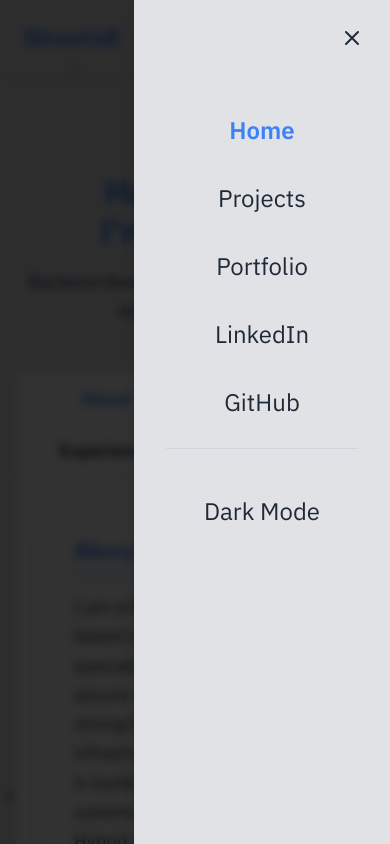
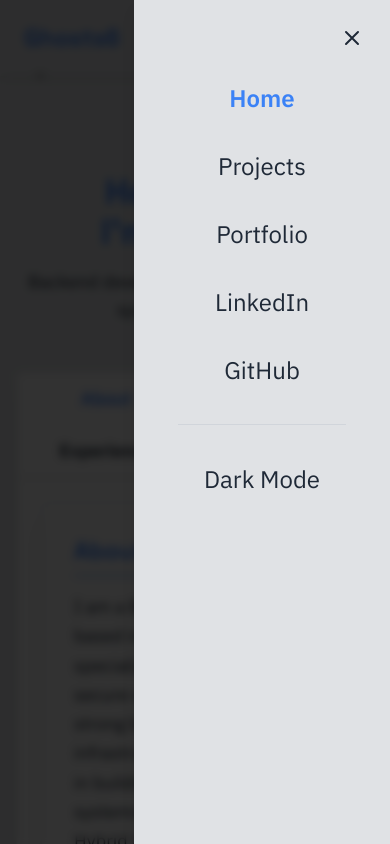
Before and after one commit to Ghosts6/Ghosts6.github.io, a React (Create React App) app in the folder frontend/: page / in a window 390 px wide. Both pictures are taken after a click on the button "Open menu". Shown: the top 844 px of the page. Built offline with nearby package versions, Linux system fonts and the light colour scheme; the HTML template or start-up script is replaced by a standard one.

Commit message:
feat(fix): responsive, fps improvement on phones

```diff
--- a/frontend/src/components/common/Header.tsx
+++ b/frontend/src/components/common/Header.tsx
@@ -1,4 +1,5 @@
 import React, { useState, useEffect } from "react";
+import { createPortal } from "react-dom";
 import { Link, useLocation } from "react-router-dom";
 import DarkModeToggle from "./DarkModeToggle";
 
@@ -17,14 +18,35 @@ const Header: React.FC = () => {
   }, []);
 
   useEffect(() => {
-    if (isMenuOpen) {
-      const previous = document.body.style.overflow;
-      document.body.style.overflow = "hidden";
-      return () => {
-        document.body.style.overflow = previous;
-      };
-    }
-    return undefined;
+    if (!isMenuOpen) return undefined;
+
+    const scrollY = window.scrollY;
+    const { style } = document.body;
+    const previous = {
+      overflow: style.overflow,
+      position: style.position,
+      top: style.top,
+      left: style.left,
+      right: style.right,
+      width: style.width,
+    };
+
+    style.overflow = "hidden";
+    style.position = "fixed";
+    style.top = `-${scrollY}px`;
+    style.left = "0";
+    style.right = "0";
+    style.width = "100%";
+
+    return () => {
+      style.overflow = previous.overflow;
+      style.position = previous.position;
+      style.top = previous.top;
+      style.left = previous.left;
+      style.right = previous.right;
+      style.width = previous.width;
+      window.scrollTo(0, scrollY);
+    };
   }, [isMenuOpen]);
 
   useEffect(() => {
@@ -43,6 +65,101 @@ const Header: React.FC = () => {
       active ? "after:scale-x-100 text-accent dark:text-dark-accent font-semibold" : "after:scale-x-0 hover:after:scale-x-100",
     ].join(" ");
   };
+
+  const mobileMenuItems = [
+    { label: "Home", href: "/", external: false },
+    { label: "Projects", href: "/projects", external: false },
+    { label: "Portfolio", href: "https://kiarashbashokian.com/", external: true },
+    { label: "LinkedIn", href: "https://www.linkedin.com/in/kiarashbashokian/", external: true },
+    { label: "GitHub", href: "https://github.com/Ghosts6", external: true },
+  ];
+
+  const mobileMenu = (
+    <>
+      {isMenuOpen && (
+        <div
+          className="fixed inset-0 bg-black/80 backdrop-blur-sm z-40 md:hidden"
+          onClick={toggleMenu}
+          aria-hidden="true"
+        />
+      )}
+
+      <div
+        id="mobile-menu"
+        className={`fixed inset-y-0 right-0 z-50 w-64 max-w-[85vw] bg-primary dark:bg-dark-primary shadow-lg md:hidden transition-transform duration-300 ease-in-out ${
+          isMenuOpen ? "translate-x-0 pointer-events-auto" : "translate-x-full pointer-events-none"
+        }`}
+        style={{ height: "100dvh" }}
+        aria-hidden={!isMenuOpen}
+      >
+        <div className="flex h-full flex-col overflow-y-auto overscroll-contain">
+          <div className="flex shrink-0 justify-end p-4">
+            <button
+              type="button"
+              onClick={toggleMenu}
+              aria-label="Close menu"
+              className="min-h-[44px] min-w-[44px] inline-flex items-center justify-center text-text dark:text-dark-text focus:outline-none focus-visible:ring-2 focus-visible:ring-accent"
+            >
+              <svg
+                className="w-6 h-6"
+                fill="none"
+                stroke="currentColor"
+                viewBox="0 0 24 24"
+                xmlns="http://www.w3.org/2000/svg"
+                aria-hidden="true"
+              >
+                <path
+                  strokeLinecap="round"
+                  strokeLinejoin="round"
+                  strokeWidth="2"
+                  d="M6 18L18 6M6 6l12 12"
+                />
+              </svg>
+            </button>
+          </div>
+
+          <nav className="flex flex-1 flex-col items-center gap-6 px-4 pb-8" aria-label="Mobile">
+            {mobileMenuItems.map((item) => {
+              const content = (
+                <span
+                  className={`relative group text-2xl min-h-[44px] inline-flex items-center transition-transform duration-200 hover:scale-110 active:scale-95 ${
+                    !item.external && location.pathname === item.href
+                      ? "text-accent dark:text-dark-accent font-semibold"
+                      : "text-text dark:text-dark-text"
+                  }`}
+                >
+                  {item.label}
+                  <span className="absolute bottom-0 left-0 w-0 h-0.5 bg-accent dark:bg-dark-accent transition-all duration-300 group-hover:w-full" />
+                </span>
+              );
+
+              return item.external ? (
+                <a
+                  key={item.label}
+                  href={item.href}
+                  target="_blank"
+                  rel="noopener noreferrer"
+                  onClick={toggleMenu}
+                >
+                  {content}
+                </a>
+              ) : (
+                <Link key={item.label} to={item.href} onClick={toggleMenu}>
+                  {content}
+                </Link>
+              );
+            })}
+
+            <div className="border-t border-gray-300 dark:border-gray-600 w-3/4 my-2" />
+
+            <div className="min-h-[44px] flex items-center">
+              <DarkModeToggle displayText={true} />
+            </div>
+          </nav>
+        </div>
+      </div>
+    </>
+  );
 
   return (
     <>
@@ -126,90 +243,7 @@ const Header: React.FC = () => {
         </div>
       </header>
 
-      <div
-        id="mobile-menu"
-        className={`fixed top-0 right-0 h-screen w-64 bg-primary dark:bg-dark-primary shadow-lg z-50 transform transition-transform duration-300 ease-in-out ${
-          isMenuOpen ? "translate-x-0" : "translate-x-full"
-        } md:hidden overflow-y-auto`}
-      >
-        <div className="flex justify-end p-4">
-          <button
-            type="button"
-            onClick={toggleMenu}
-            aria-label="Close menu"
-            className="min-h-[44px] min-w-[44px] inline-flex items-center justify-center text-text dark:text-dark-text focus:outline-none focus-visible:ring-2 focus-visible:ring-accent"
-          >
-            <svg
-              className="w-6 h-6"
-              fill="none"
-              stroke="currentColor"
-              viewBox="0 0 24 24"
-              xmlns="http://www.w3.org/2000/svg"
-              aria-hidden="true"
-            >
-              <path
-                strokeLinecap="round"
-                strokeLinejoin="round"
-                strokeWidth="2"
-                d="M6 18L18 6M6 6l12 12"
-              />
-            </svg>
-          </button>
-        </div>
-
-        <nav className="flex flex-col items-center space-y-6 mt-8" aria-label="Mobile">
-          {[
-            { label: "Home", href: "/", external: false },
-            { label: "Projects", href: "/projects", external: false },
-            { label: "Portfolio", href: "https://kiarashbashokian.com/", external: true },
-            { label: "LinkedIn", href: "https://www.linkedin.com/in/kiarashbashokian/", external: true },
-            { label: "GitHub", href: "https://github.com/Ghosts6", external: true },
-          ].map((item) => {
-            const content = (
-              <span
-                className={`relative group text-2xl min-h-[44px] inline-flex items-center transition-transform duration-200 hover:scale-110 active:scale-95 ${
-                  !item.external && location.pathname === item.href
-                    ? "text-accent dark:text-dark-accent font-semibold"
-                    : "text-text dark:text-dark-text"
-                }`}
-              >
-                {item.label}
-                <span className="absolute bottom-0 left-0 w-0 h-0.5 bg-accent dark:bg-dark-accent transition-all duration-300 group-hover:w-full"></span>
-              </span>
-            );
-
-            return item.external ? (
-              <a
-                key={item.label}
-                href={item.href}
-                target="_blank"
-                rel="noopener noreferrer"
-                onClick={toggleMenu}
-              >
-                {content}
-              </a>
-            ) : (
-              <Link key={item.label} to={item.href} onClick={toggleMenu}>
-                {content}
-              </Link>
-            );
-          })}
-
-          <div className="border-t border-gray-300 dark:border-gray-600 w-3/4 my-4"></div>
-
-          <div className="pt-4 min-h-[44px] flex items-center">
-            <DarkModeToggle displayText={true} />
-          </div>
-        </nav>
-      </div>
-
-      {isMenuOpen && (
-        <div
-          className="fixed inset-0 bg-black/80 backdrop-blur-sm z-40 md:hidden"
-          onClick={toggleMenu}
-          aria-hidden="true"
-        ></div>
-      )}
+      {typeof document !== "undefined" ? createPortal(mobileMenu, document.body) : null}
     </>
   );
 };
--- a/frontend/src/components/common/Layout.tsx
+++ b/frontend/src/components/common/Layout.tsx
@@ -1,9 +1,8 @@
-import React, { Suspense, lazy } from 'react';
+import React from 'react';
 import Header from './Header';
 import Footer from './Footer';
 import ScrollToTopButton from './ScrollToTopButton';
-
-const ParticlesBackground = lazy(() => import('./ParticlesBackground'));
+import ParticlesBackground from './ParticlesBackground';
 
 interface LayoutProps {
   children: React.ReactNode;
@@ -12,9 +11,7 @@ interface LayoutProps {
 const Layout: React.FC<LayoutProps> = ({ children }) => {
   return (
     <div className="relative flex flex-col min-h-screen font-sans">
-      <Suspense fallback={null}>
-        <ParticlesBackground />
-      </Suspense>
+      <ParticlesBackground />
       <Header />
       <main className="flex-grow">{children}</main>
       <Footer />
--- a/frontend/src/components/common/ParticlesBackground.tsx
+++ b/frontend/src/components/common/ParticlesBackground.tsx
@@ -3,17 +3,36 @@ import Particles, { initParticlesEngine } from '@tsparticles/react';
 import { loadSlim } from '@tsparticles/slim';
 import useDarkMode from '../../hooks/useDarkMode';
 
+type DeviceProfile = 'mobile' | 'tablet' | 'desktop';
+
+const getDeviceProfile = (): DeviceProfile => {
+  if (typeof window === 'undefined') return 'desktop';
+  const width = window.innerWidth;
+  if (width < 640) return 'mobile';
+  if (width < 1024) return 'tablet';
+  return 'desktop';
+};
+
 const ParticlesBackground: React.FC = () => {
   const [init, setInit] = useState(false);
   const [isDarkMode] = useDarkMode();
   const [reduceMotion, setReduceMotion] = useState(false);
+  const [deviceProfile, setDeviceProfile] = useState<DeviceProfile>(() => getDeviceProfile());
 
   useEffect(() => {
-    const media = window.matchMedia('(prefers-reduced-motion: reduce)');
-    const update = () => setReduceMotion(media.matches);
-    update();
-    media.addEventListener('change', update);
-    return () => media.removeEventListener('change', update);
+    const motionMedia = window.matchMedia('(prefers-reduced-motion: reduce)');
+    const updateMotion = () => setReduceMotion(motionMedia.matches);
+    updateMotion();
+    motionMedia.addEventListener('change', updateMotion);
+
+    const updateProfile = () => setDeviceProfile(getDeviceProfile());
+    updateProfile();
+    window.addEventListener('resize', updateProfile, { passive: true });
+
+    return () => {
+      motionMedia.removeEventListener('change', updateMotion);
+      window.removeEventListener('resize', updateProfile);
+    };
   }, []);
 
   useEffect(() => {
@@ -26,110 +45,77 @@ const ParticlesBackground: React.FC = () => {
     });
   }, [reduceMotion]);
 
-  const options = useMemo(
-    () => ({
-      fpsLimit: 60,
+  const isMobile = deviceProfile === 'mobile';
+  const isTablet = deviceProfile === 'tablet';
+
+  const options = useMemo(() => {
+    const particleCount = isMobile ? 38 : isTablet ? 58 : 90;
+    const linkDistance = isMobile ? 105 : isTablet ? 130 : 150;
+    const moveSpeed = isMobile ? 0.9 : isTablet ? 1.4 : 2;
+
+    return {
+      fpsLimit: isMobile ? 30 : 60,
       pauseOnBlur: true,
+      detectRetina: !isMobile,
+      fullScreen: { enable: false },
       interactivity: {
-        detectsOn: 'window',
+        detectsOn: 'window' as const,
         events: {
-          onClick: {
-            enable: true,
-            mode: 'push',
-          },
-          onHover: {
-            enable: true,
-            mode: 'repulse',
-          },
+          onClick: { enable: !isMobile, mode: 'push' as const },
+          onHover: { enable: !isMobile && !isTablet, mode: 'repulse' as const },
           resize: { enable: true },
         },
         modes: {
-          push: {
-            quantity: 4,
-          },
-          grab: {
-            distance: 150,
-            links: {
-              opacity: 1,
-            },
-          },
-          repulse: {
-            distance: 100,
-            duration: 0.4,
-          },
+          push: { quantity: isMobile ? 2 : 4 },
+          repulse: { distance: 90, duration: 0.35 },
         },
       },
       particles: {
-        color: {
-          value: isDarkMode ? '#ffffff' : '#000000',
-        },
+        color: { value: isDarkMode ? '#ffffff' : '#000000' },
         links: {
           color: '#888888',
-          distance: 150,
+          distance: linkDistance,
           enable: true,
-          opacity: isDarkMode ? 0.5 : 0.8,
+          opacity: isDarkMode ? 0.42 : 0.68,
           width: 1,
         },
-        collisions: {
-          enable: false,
-        },
+        collisions: { enable: false },
         move: {
-          direction: 'none',
+          direction: 'none' as const,
           enable: true,
-          outModes: {
-            default: 'out',
-          },
+          outModes: { default: 'out' as const },
           random: false,
-          speed: 2,
+          speed: moveSpeed,
           straight: false,
         },
         number: {
-          density: {
-            enable: true,
-          },
-          value: 100,
+          density: { enable: true, width: isMobile ? 900 : 800, height: isMobile ? 900 : 800 },
+          value: particleCount,
         },
-        opacity: {
-          value: isDarkMode ? 0.5 : 0.8,
-        },
-        shape: {
-          type: 'circle',
-        },
-        size: {
-          value: { min: 1, max: 5 },
-        },
+        opacity: { value: isDarkMode ? 0.48 : 0.75 },
+        shape: { type: 'circle' as const },
+        size: { value: { min: 1, max: isMobile ? 3.5 : 5 } },
       },
-      detectRetina: true,
-      responsive: [
-        {
-          breakpoint: 740,
-          options: {
-            particles: {
-              number: {
-                value: 65,
-              },
-            },
-          },
-        },
-      ],
-    }),
-    [isDarkMode],
-  );
+    };
+  }, [isDarkMode, isMobile, isTablet]);
 
   if (reduceMotion) {
     return (
       <div
         aria-hidden="true"
-        className="pointer-events-none absolute inset-0 -z-10 bg-gradient-to-b from-primary via-primary to-secondary dark:from-dark-primary dark:via-dark-primary dark:to-dark-secondary"
+        className="pointer-events-none fixed inset-0 -z-10 bg-gradient-to-b from-primary via-primary to-secondary dark:from-dark-primary dark:via-dark-primary dark:to-dark-secondary"
       />
     );
   }
 
   if (init) {
     return (
-      <div style={{ position: 'absolute', zIndex: -1, top: 0, left: 0, width: '100%', height: '100%' }}>
+      <div
+        aria-hidden="true"
+        className="pointer-events-none fixed inset-0 -z-10"
+      >
         <Particles
-          key={isDarkMode ? 'dark' : 'light'}
+          key={`${isDarkMode ? 'dark' : 'light'}-${deviceProfile}`}
           id="tsparticles"
           options={options as any}
         />
@@ -137,7 +123,12 @@ const ParticlesBackground: React.FC = () => {
     );
   }
 
-  return null;
+  return (
+    <div
+      aria-hidden="true"
+      className="pointer-events-none fixed inset-0 -z-10 bg-primary dark:bg-dark-primary"
+    />
+  );
 };
 
 export default ParticlesBackground;
--- /dev/null
+++ b/frontend/src/hooks/useSectionReveal.ts
@@ -0,0 +1,70 @@
+import { useEffect, useRef, useState, RefObject } from 'react';
+
+type SectionRevealOptions = {
+  /** First section above the fold — skip hidden initial state */
+  immediate?: boolean;
+  /** Start loading lazy content before it enters the viewport */
+  loadRootMargin?: string;
+  threshold?: number;
+};
+
+type SectionRevealState = {
+  shouldMount: boolean;
+  isVisible: boolean;
+};
+
+const prefersReducedMotion = () =>
+  typeof window !== 'undefined' &&
+  window.matchMedia('(prefers-reduced-motion: reduce)').matches;
+
+const useSectionReveal = (
+  options: SectionRevealOptions = {}
+): [RefObject<HTMLDivElement>, SectionRevealState] => {
+  const { immediate = false, loadRootMargin = '320px 0px', threshold = 0.08 } = options;
+  const ref = useRef<HTMLDivElement>(null);
+  const [shouldMount, setShouldMount] = useState(immediate || prefersReducedMotion());
+  const [isVisible, setIsVisible] = useState(immediate || prefersReducedMotion());
+
+  useEffect(() => {
+    if (immediate || prefersReducedMotion()) {
+      setShouldMount(true);
+      setIsVisible(true);
+      return;
+    }
+
+    const node = ref.current;
+    if (!node) return;
+
+    const loadObserver = new IntersectionObserver(
+      ([entry]) => {
+        if (entry.isIntersecting) {
+          setShouldMount(true);
+          loadObserver.disconnect();
+        }
+      },
+      { rootMargin: loadRootMargin, threshold: 0 }
+    );
+
+    const revealObserver = new IntersectionObserver(
+      ([entry]) => {
+        if (entry.isIntersecting) {
+          setIsVisible(true);
+          revealObserver.disconnect();
+        }
+      },
+      { rootMargin: '0px', threshold }
+    );
+
+    loadObserver.observe(node);
+    revealObserver.observe(node);
+
+    return () => {
+      loadObserver.disconnect();
+      revealObserver.disconnect();
+    };
+  }, [immediate, loadRootMargin, threshold]);
+
+  return [ref, { shouldMount, isVisible }];
+};
+
+export default useSectionReveal;
--- a/frontend/src/index.css
+++ b/frontend/src/index.css
@@ -91,6 +91,26 @@
   .leet-btn {
     @apply cursor-pointer h-11 leading-[2.75rem] w-52 inline-block text-white no-underline font-sans uppercase text-center text-sm font-bold tracking-widest p-0 border-2 border-leet rounded-leet bg-leet transition duration-300 relative overflow-hidden hover:text-gray-800 hover:bg-leet-hover;
   }
+
+  .section-reveal {
+    @apply opacity-0 translate-y-4 transition-[opacity,transform] duration-500 ease-out will-change-[opacity,transform];
+  }
+
+  .section-reveal-visible {
+    @apply opacity-100 translate-y-0;
+  }
+}
+
+@media (max-width: 768px) {
+  .section-reveal {
+    transform: none;
+    transition: opacity 300ms ease-out;
+    will-change: opacity;
+  }
+
+  .section-reveal-visible {
+    transform: none;
+  }
 }
 
 @keyframes waveFadeIn {
@@ -140,7 +160,11 @@
   .animate-text-slide,
   .animate-bounce-up,
   .animate-gradient,
-  .animate-movingColor {
+  .animate-movingColor,
+  .section-reveal {
     animation: none !important;
+    transition: none !important;
+    opacity: 1 !important;
+    transform: none !important;
   }
 }
--- a/frontend/src/pages/Home.tsx
+++ b/frontend/src/pages/Home.tsx
@@ -1,6 +1,6 @@
 import React, { Suspense, lazy } from 'react';
 import HeroContentSwitcher from '../components/sections/HeroContentSwitcher';
-import useScrollAnimation from '../hooks/useScrollAnimation';
+import useSectionReveal from '../hooks/useSectionReveal';
 
 const Socials = lazy(() => import('../components/home/Socials'));
 const ImageSections = lazy(() => import('../components/home/ImageSections'));
@@ -8,61 +8,67 @@ const LeetCode = lazy(() => import('../components/home/LeetCode'));
 const MiniGameSection = lazy(() => import('../components/home/MiniGameSection'));
 const ProjectsSection = lazy(() => import('../components/home/ProjectsSection'));
 
-const SectionFallback: React.FC = () => (
-  <div className="py-8 flex justify-center" role="status" aria-live="polite">
-    <div className="loader-inner" aria-hidden="true" />
-    <span className="sr-only">Loading section…</span>
+const sectionRevealClass = (visible: boolean) =>
+  `section-reveal ${visible ? 'section-reveal-visible' : ''}`;
+
+type HomeSectionProps = {
+  sectionRef: React.RefObject<HTMLDivElement>;
+  shouldMount: boolean;
+  isVisible: boolean;
+  reserveHeightClass: string;
+  children: React.ReactNode;
+};
+
+const HomeSection: React.FC<HomeSectionProps> = ({
+  sectionRef,
+  shouldMount,
+  isVisible,
+  reserveHeightClass,
+  children,
+}) => (
+  <div
+    ref={sectionRef}
+    className={`py-8 ${sectionRevealClass(isVisible)} ${!shouldMount ? reserveHeightClass : ''}`}
+  >
+    {shouldMount ? (
+      <Suspense fallback={<div className={reserveHeightClass} aria-hidden="true" />}>{children}</Suspense>
+    ) : null}
   </div>
 );
 
-const animatedClass = (visible: boolean) =>
-  `transition-all duration-700 ease-out motion-reduce:transition-none motion-reduce:transform-none ${
-    visible ? 'opacity-100 translate-y-0' : 'opacity-0 translate-y-10 motion-reduce:opacity-100 motion-reduce:translate-y-0'
-  }`;
-
 const Home: React.FC = () => {
-  const [heroRef, heroVisible] = useScrollAnimation();
-  const [socialsRef, socialsVisible] = useScrollAnimation();
-  const [imageSectionsRef, imageSectionsVisible] = useScrollAnimation();
-  const [leetCodeRef, leetCodeVisible] = useScrollAnimation();
-  const [miniGameRef, miniGameVisible] = useScrollAnimation();
-  const [projectsSectionRef, projectsSectionRefVisible] = useScrollAnimation();
+  const [heroRef, heroState] = useSectionReveal({ immediate: true });
+  const [socialsRef, socialsState] = useSectionReveal();
+  const [imageSectionsRef, imageSectionsState] = useSectionReveal({ loadRootMargin: '480px 0px' });
+  const [leetCodeRef, leetCodeState] = useSectionReveal();
+  const [miniGameRef, miniGameState] = useSectionReveal();
+  const [projectsSectionRef, projectsSectionState] = useSectionReveal();
 
   return (
     <div className="text-text dark:text-dark-text">
-      <div ref={heroRef} className={animatedClass(heroVisible)}>
+      <div ref={heroRef} className={sectionRevealClass(heroState.isVisible)}>
         <HeroContentSwitcher />
       </div>
 
-      <div ref={socialsRef} className={`py-8 ${animatedClass(socialsVisible)}`}>
-        <Suspense fallback={<SectionFallback />}>
-          <Socials />
-        </Suspense>
-      </div>
+      <HomeSection sectionRef={socialsRef} shouldMount={socialsState.shouldMount} isVisible={socialsState.isVisible} reserveHeightClass="min-h-[260px]">
+        <Socials />
+      </HomeSection>
 
-      <div ref={imageSectionsRef} className={`py-8 ${animatedClass(imageSectionsVisible)}`}>
-        <Suspense fallback={<SectionFallback />}>
-          <ImageSections />
-        </Suspense>
-      </div>
+      <HomeSection sectionRef={imageSectionsRef} shouldMount={imageSectionsState.shouldMount} isVisible={imageSectionsState.isVisible} reserveHeightClass="min-h-[320px]">
+        <ImageSections />
+      </HomeSection>
 
-      <div ref={leetCodeRef} className={`py-8 ${animatedClass(leetCodeVisible)}`}>
-        <Suspense fallback={<SectionFallback />}>
-          <LeetCode />
-        </Suspense>
-      </div>
+      <HomeSection sectionRef={leetCodeRef} shouldMount={leetCodeState.shouldMount} isVisible={leetCodeState.isVisible} reserveHeightClass="min-h-[220px]">
+        <LeetCode />
+      </HomeSection>
 
-      <div ref={miniGameRef} className={`py-8 ${animatedClass(miniGameVisible)}`}>
-        <Suspense fallback={<SectionFallback />}>
-          <MiniGameSection />
-        </Suspense>
-      </div>
+      <HomeSection sectionRef={miniGameRef} shouldMount={miniGameState.shouldMount} isVisible={miniGameState.isVisible} reserveHeightClass="min-h-[360px]">
+        <MiniGameSection />
+      </HomeSection>
 
-      <div ref={projectsSectionRef} className={`py-8 ${animatedClass(projectsSectionRefVisible)}`}>
-        <Suspense fallback={<SectionFallback />}>
-          <ProjectsSection />
-        </Suspense>
-      </div>
+      <HomeSection sectionRef={projectsSectionRef} shouldMount={projectsSectionState.shouldMount} isVisible={projectsSectionState.isVisible} reserveHeightClass="min-h-[220px]">
+        <ProjectsSection />
+      </HomeSection>
     </div>
   );
 };
```
